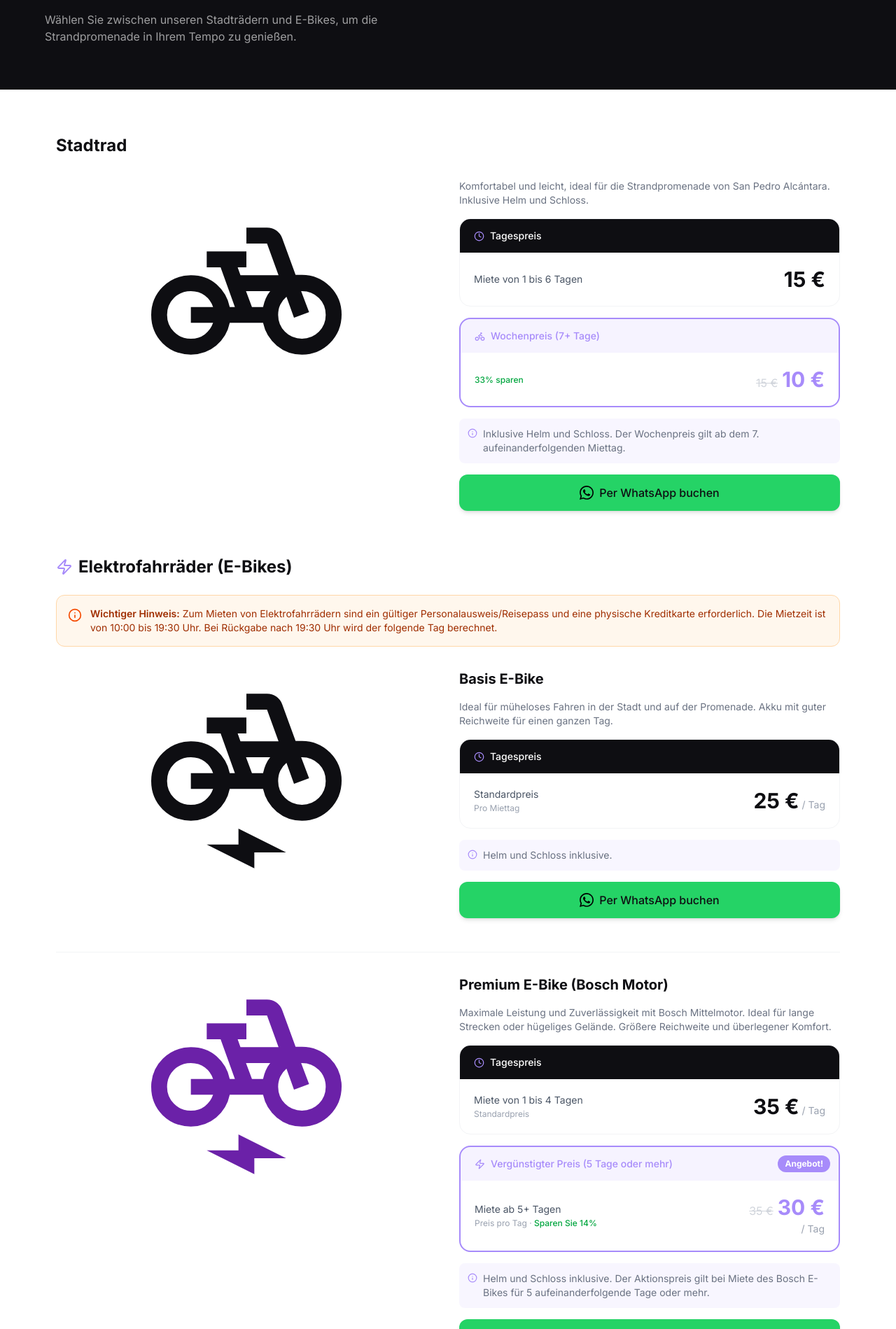
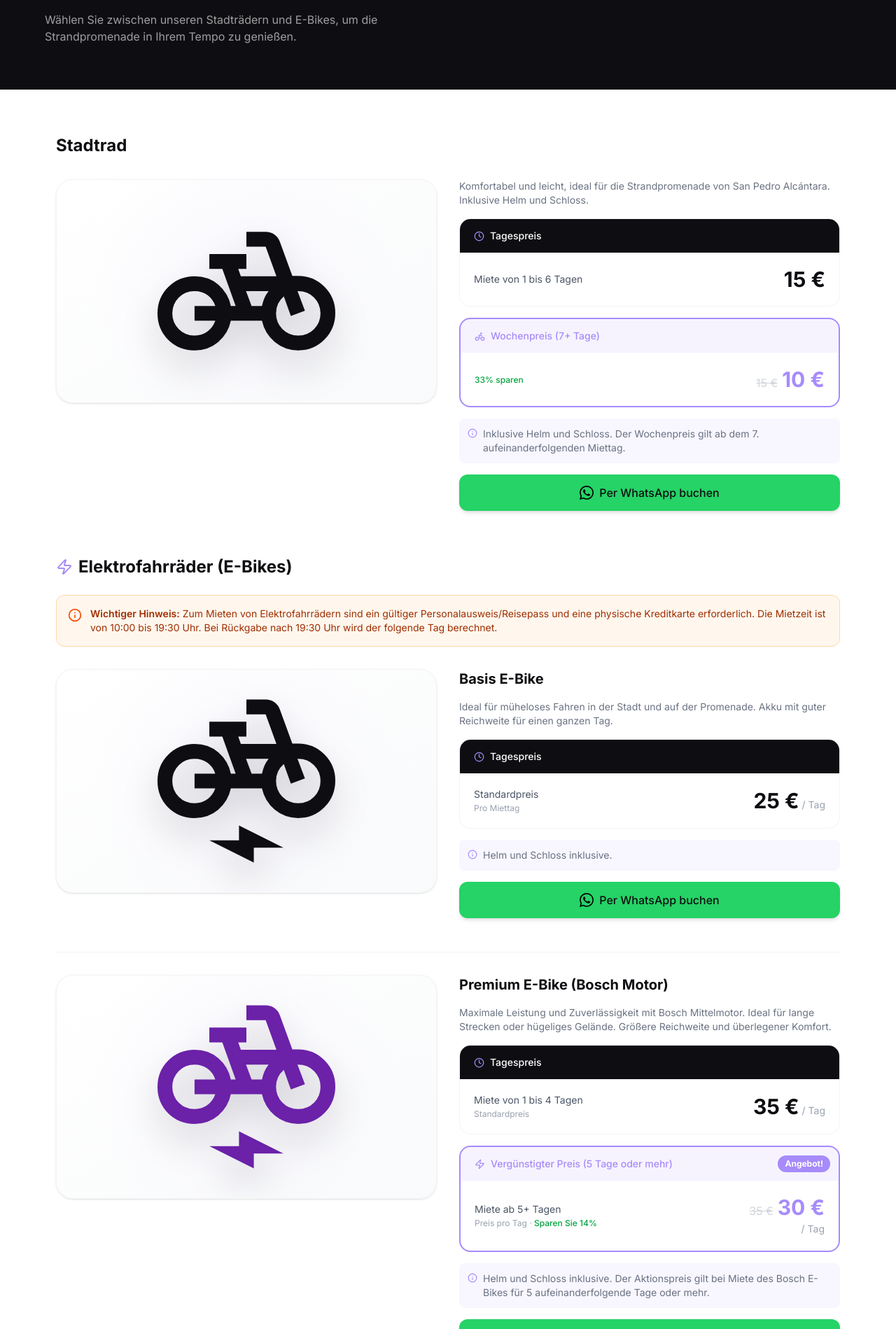
Before and after one commit to oscargilvidales/gravitate_bikes, a Next.js app: page /de/alquiler in a window 1280 px wide. Shown: the part 233-2132 px from the top of the page at 70% size. Built offline with nearby package versions, Linux system fonts and the light colour scheme.

Commit message:
fix/idioma+woom

```diff
--- a/src/app/pages/AlquilerPage.tsx
+++ b/src/app/pages/AlquilerPage.tsx
@@ -29,8 +29,9 @@ export function AlquilerPage() {
         <div className="grid md:grid-cols-2 gap-8 items-start">
 
           {/* Foto */}
-          <div className="rounded-2xl overflow-hidden h-72 md:h-80 flex items-center justify-center p-6 relative">
-            <Image src="/bikes/bici_paseo.svg" alt="Bicicleta de paseo" fill className="object-contain p-6" />
+          <div className="rounded-3xl overflow-hidden h-72 md:h-80 flex items-center justify-center p-6 relative bg-gradient-to-br from-white to-gray-50 border border-gray-100 shadow-sm">
+            <div className="absolute inset-0 bg-[radial-gradient(circle_at_center,rgba(167,139,250,0.05)_0%,transparent_70%)]" />
+            <Image src="/bikes/bici_paseo.svg" alt="Bicicleta de paseo" fill className="object-contain p-8 drop-shadow-2xl" />
           </div>
 
           {/* Tarifas */}
@@ -114,8 +115,9 @@ export function AlquilerPage() {
           <div className="space-y-12">
             {/* E-bike Básica */}
             <div className="grid md:grid-cols-2 gap-8 items-start">
-              <div className="rounded-2xl overflow-hidden h-72 md:h-80 flex items-center justify-center p-6 relative">
-                <Image src="/bikes/bici_electrica.svg" alt="E-Bike basica" fill className="object-contain p-6" />
+              <div className="rounded-3xl overflow-hidden h-72 md:h-80 flex items-center justify-center p-6 relative bg-gradient-to-br from-white to-gray-50 border border-gray-100 shadow-sm">
+                <div className="absolute inset-0 bg-[radial-gradient(circle_at_center,rgba(167,139,250,0.05)_0%,transparent_70%)]" />
+                <Image src="/bikes/bici_electrica.svg" alt="E-Bike basica" fill className="object-contain p-8 drop-shadow-2xl" />
               </div>
 
               <div className="space-y-4">
@@ -161,8 +163,9 @@ export function AlquilerPage() {
 
             {/* E-bike Bosch */}
             <div className="grid md:grid-cols-2 gap-8 items-start pt-8 border-t border-gray-100">
-              <div className="rounded-2xl overflow-hidden h-72 md:h-80 flex items-center justify-center p-6 relative">
-                <Image src="/bikes/bici_electrica_premium.svg" alt="E-bike premium Bosch" fill className="object-contain p-6" />
+              <div className="rounded-3xl overflow-hidden h-72 md:h-80 flex items-center justify-center p-6 relative bg-gradient-to-br from-white to-gray-50 border border-gray-100 shadow-sm">
+                <div className="absolute inset-0 bg-[radial-gradient(circle_at_center,rgba(167,139,250,0.05)_0%,transparent_70%)]" />
+                <Image src="/bikes/bici_electrica_premium.svg" alt="E-bike premium Bosch" fill className="object-contain p-8 drop-shadow-2xl" />
               </div>
 
               <div className="space-y-4">
--- a/src/app/pages/WoomPage.tsx
+++ b/src/app/pages/WoomPage.tsx
@@ -128,11 +128,11 @@ function HoverCarousel({ images, alt }: { images: string[], alt: string }) {
         setCurrentIndex(0); // Vuelve a la primera foto al quitar el ratón
       }}
     >
-      {/* Image optimized */}
       <Image
         src={images[currentIndex]}
         alt={alt}
         fill
+        sizes="(max-width: 768px) 100vw, 50vw"
         className="object-contain transition-transform duration-500 hover:scale-105 drop-shadow-md p-4"
       />
       {images.length > 1 && (
@@ -204,19 +204,19 @@ export function WoomPage() {
             {/* Imagen Principal (Izquierda, doble altura) */}
             <div className="col-span-1 row-span-2 rounded-[2rem] overflow-hidden relative shadow-lg">
               {/* Image optimized */}
-              <Image src="/woom/woom_0.jpeg" alt="Woom 1" fill className="object-cover" priority />
+              <Image src="/woom/woom_0.jpeg" alt="Woom 1" fill sizes="(max-width: 768px) 100vw, 50vw" className="object-cover" priority />
             </div>
 
             {/* Imagen 2 (Arriba Derecha) */}
             <div className="col-span-1 row-span-1 rounded-[2rem] overflow-hidden relative shadow-lg">
               {/* Image optimized */}
-              <Image src="/woom/woom_0_1.jpeg" alt="Woom 2" fill className="object-cover" priority />
+              <Image src="/woom/woom_0_1.jpeg" alt="Woom 2" fill sizes="(max-width: 768px) 100vw, 25vw" className="object-cover" priority />
             </div>
 
             {/* Imagen 3 (Abajo Derecha) */}
             <div className="col-span-1 row-span-1 rounded-[2rem] overflow-hidden relative shadow-lg">
               {/* Image optimized */}
-              <Image src="/woom/Sin título.jpeg" alt="Woom 3" fill className="object-cover" priority />
+              <Image src="/woom/Sin título.jpeg" alt="Woom 3" fill sizes="(max-width: 768px) 100vw, 25vw" className="object-cover" priority />
             </div>
           </div>
         </div>
```
